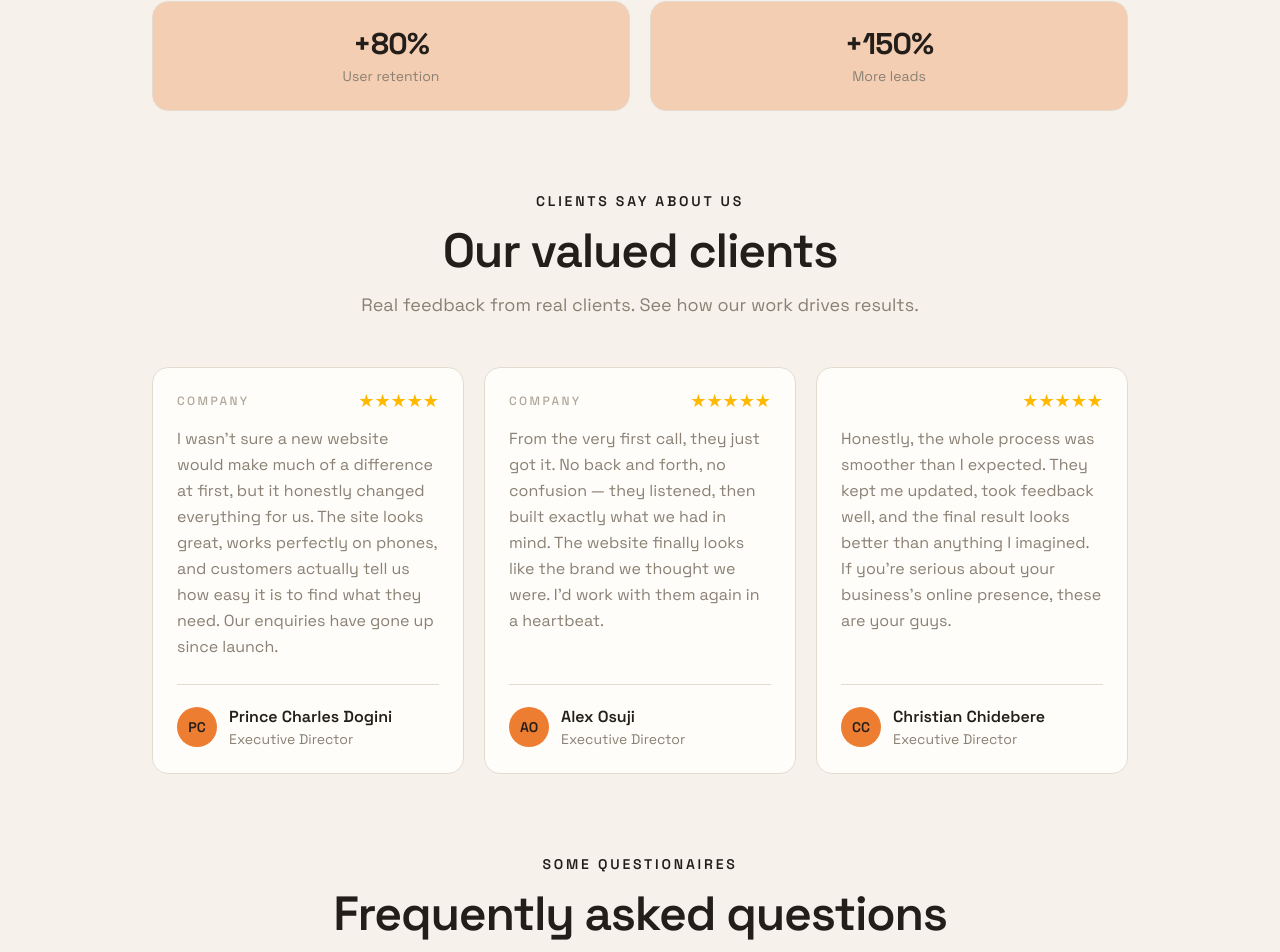
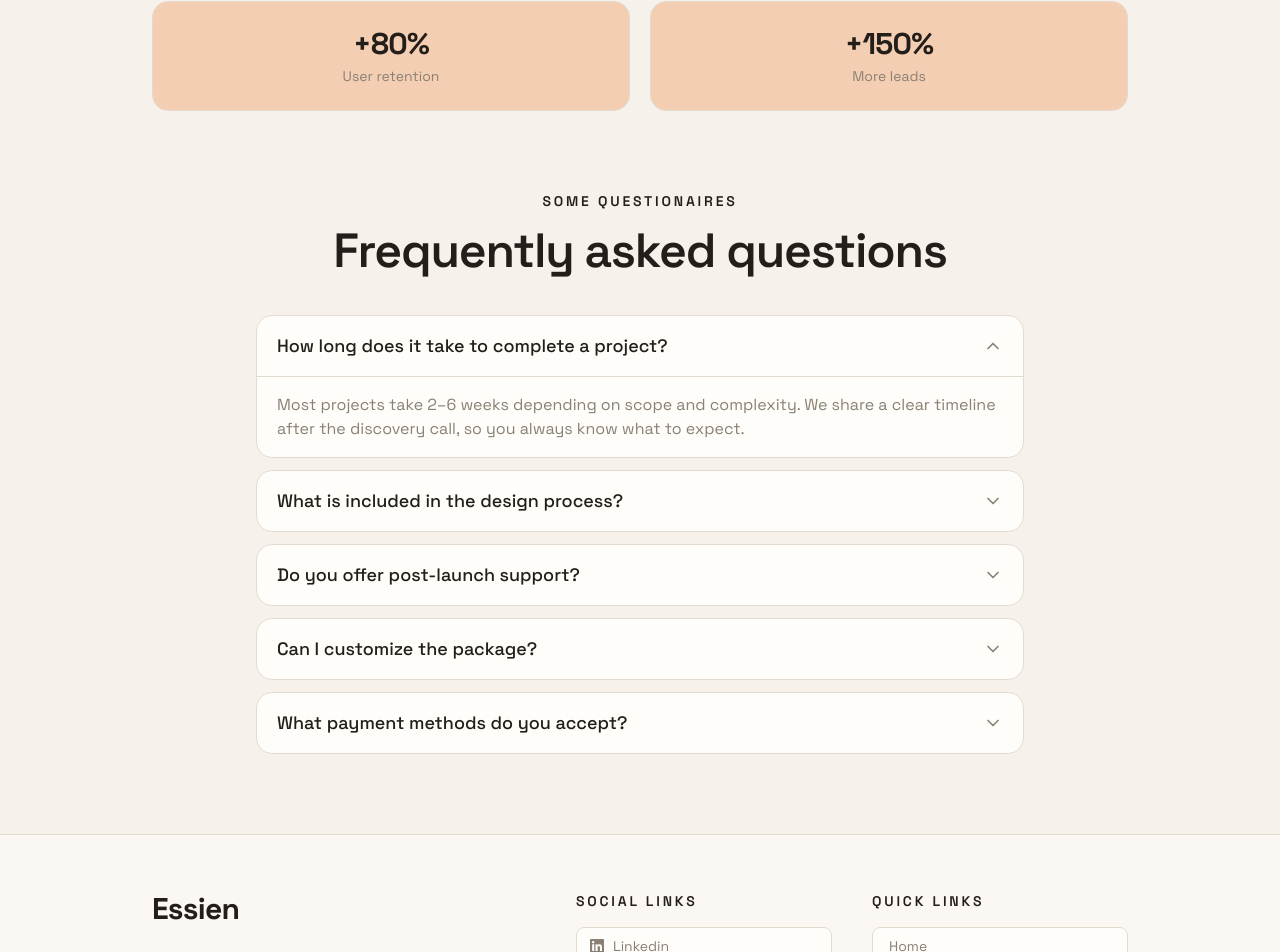
Before and after one commit to EssienJoy/joyessienportfolio, a Next.js app: page / in a window 1280 px wide. Shown: the part 3735-4687 px from the top of the page. Built offline with nearby package versions, Linux system fonts and the light colour scheme; no server answers.

Commit message:
Remove Reviews component from Home page

```diff
--- a/src/app/(home)/page.tsx
+++ b/src/app/(home)/page.tsx
@@ -1,4 +1,4 @@
-import { Faq, Hero, Projects, Reviews, WhatYouGet, WhyTrustUs } from "./_components"
+import { Faq, Hero, Projects, WhatYouGet, WhyTrustUs } from "./_components"
 
 export default function Home() {
 	return (
@@ -7,7 +7,6 @@ export default function Home() {
 			<WhyTrustUs />
 			<Projects />
 			<WhatYouGet />
-			<Reviews />
 			<Faq />
 		</>
 	)
```
